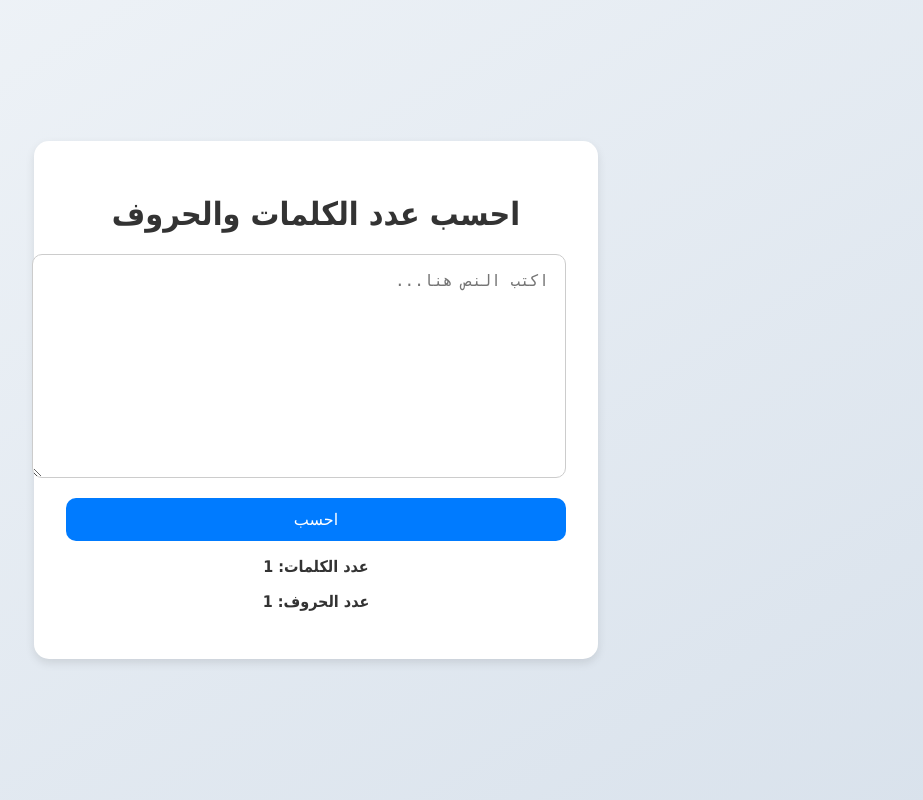
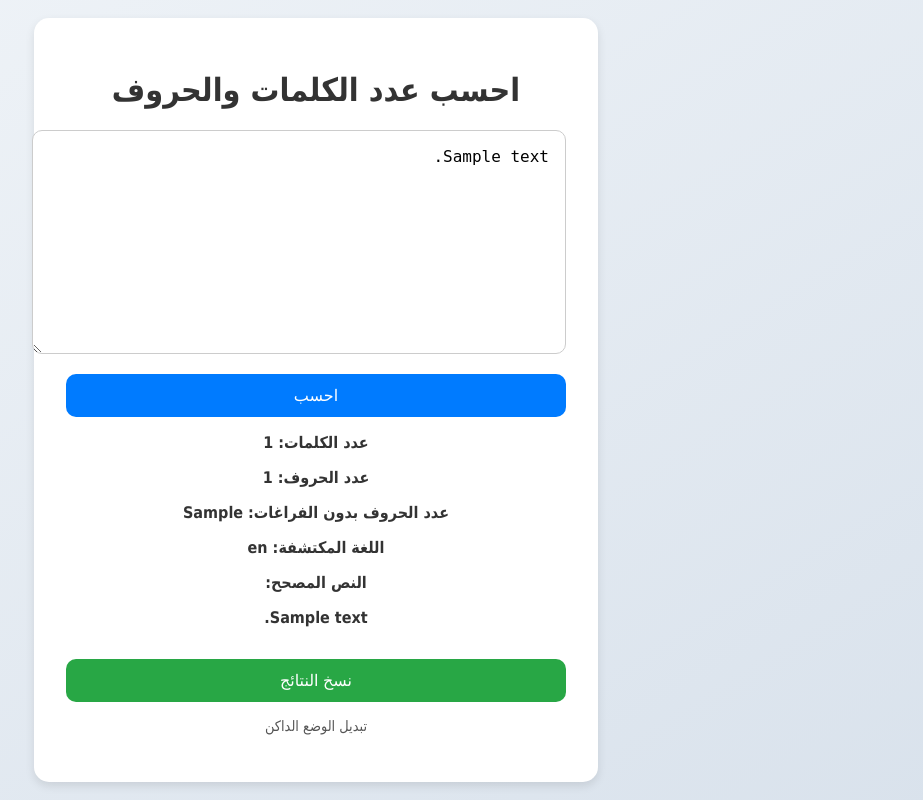
Before and after one commit to ahmadremaw/word-counter-fixed, a Flask app: template templates/index.html in a window 1280 px wide. Shown: the whole page, without its empty margins (324-1247 px from the left). Run offline with Flask 3, Linux system fonts and the light colour scheme; the template is opened without the code that fills it: most values are stand-ins (such as "Sample title", 1, 10 or a date in 2020).

Commit message:
Update index.html

```diff
--- a/templates/index.html
+++ b/templates/index.html
@@ -3,16 +3,17 @@
 <head>
     <meta charset="UTF-8">
     <title>عداد الكلمات</title>
+    <meta name="viewport" content="width=device-width, initial-scale=1">
     <style>
         body {
             font-family: 'Tahoma', sans-serif;
             background: linear-gradient(to bottom right, #f0f4f8, #d9e2ec);
             margin: 0;
             padding: 0;
+            min-height: 100vh;
             display: flex;
             justify-content: center;
             align-items: center;
-            min-height: 100vh;
         }
 
         .container {
@@ -60,21 +61,66 @@
             color: #333;
             font-weight: bold;
         }
+
+        .dark-mode {
+            background-color: #1e1e1e;
+            color: #ddd;
+        }
+
+        .dark-mode .container {
+            background-color: #2e2e2e;
+            color: #ddd;
+        }
+
+        .toggle-dark {
+            margin: 1rem auto;
+            display: block;
+            text-align: center;
+            color: #555;
+            font-size: 0.9rem;
+            cursor: pointer;
+        }
+
+        .copy-btn {
+            background-color: #28a745;
+        }
+
+        .copy-btn:hover {
+            background-color: #218838;
+        }
     </style>
 </head>
 <body>
     <div class="container">
         <h1>احسب عدد الكلمات والحروف</h1>
         <form method="post">
-            <textarea name="text" rows="10" placeholder="اكتب النص هنا..."></textarea>
+            <textarea name="text" rows="10" placeholder="اكتب النص هنا...">{{ original_text }}</textarea>
             <button type="submit">احسب</button>
         </form>
         {% if word_count is not none %}
-        <div class="result">
+        <div class="result" id="results">
             <p>عدد الكلمات: {{ word_count }}</p>
             <p>عدد الحروف: {{ char_count }}</p>
+            <p>عدد الحروف بدون الفراغات: {{ char_count_no_spaces }}</p>
+            <p>اللغة المكتشفة: {{ detected_lang }}</p>
+            <p>النص المصحح:</p>
+            <p>{{ corrected_text }}</p>
+            <button class="copy-btn" onclick="copyResults()">نسخ النتائج</button>
         </div>
         {% endif %}
+        <div class="toggle-dark" onclick="toggleDarkMode()">تبديل الوضع الداكن</div>
     </div>
+
+    <script>
+        function toggleDarkMode() {
+            document.body.classList.toggle('dark-mode');
+        }
+
+        function copyResults() {
+            const results = document.getElementById('results').innerText;
+            navigator.clipboard.writeText(results);
+            alert("تم نسخ النتائج");
+        }
+    </script>
 </body>
 </html>
```
